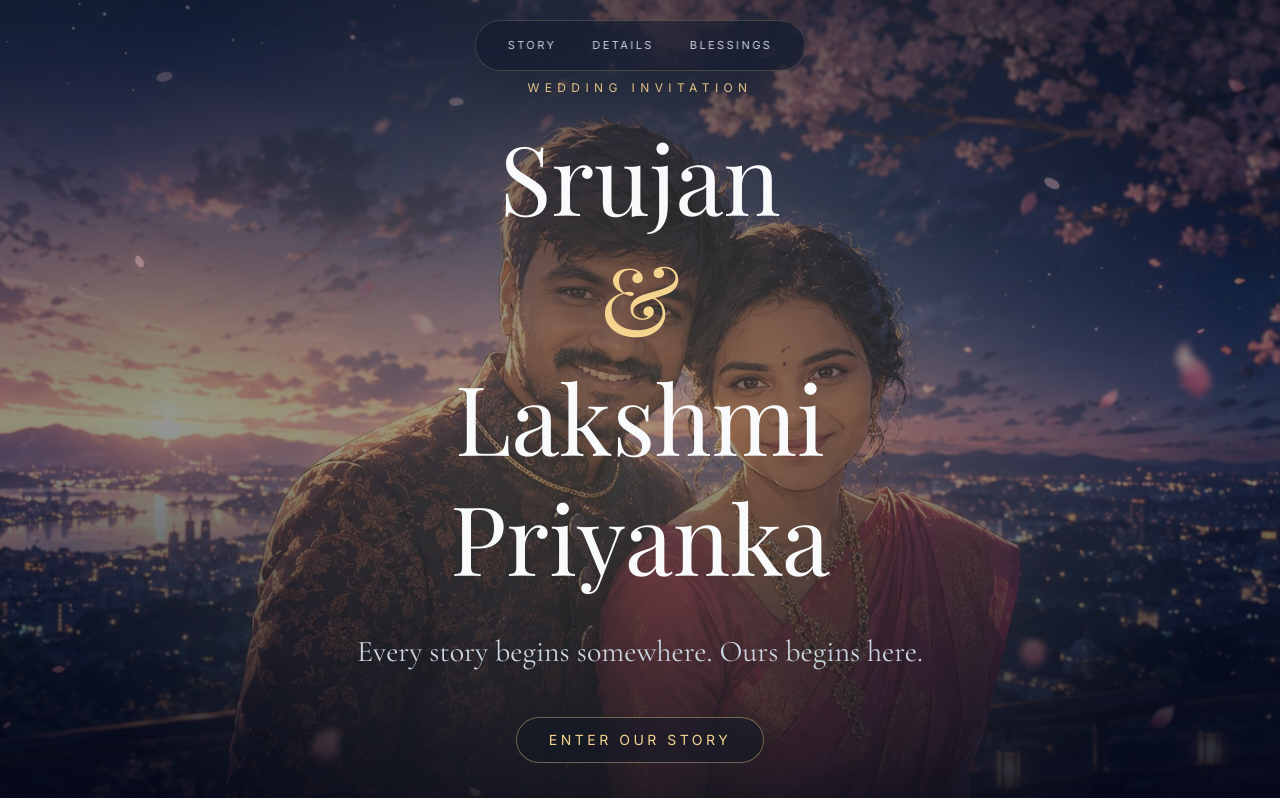
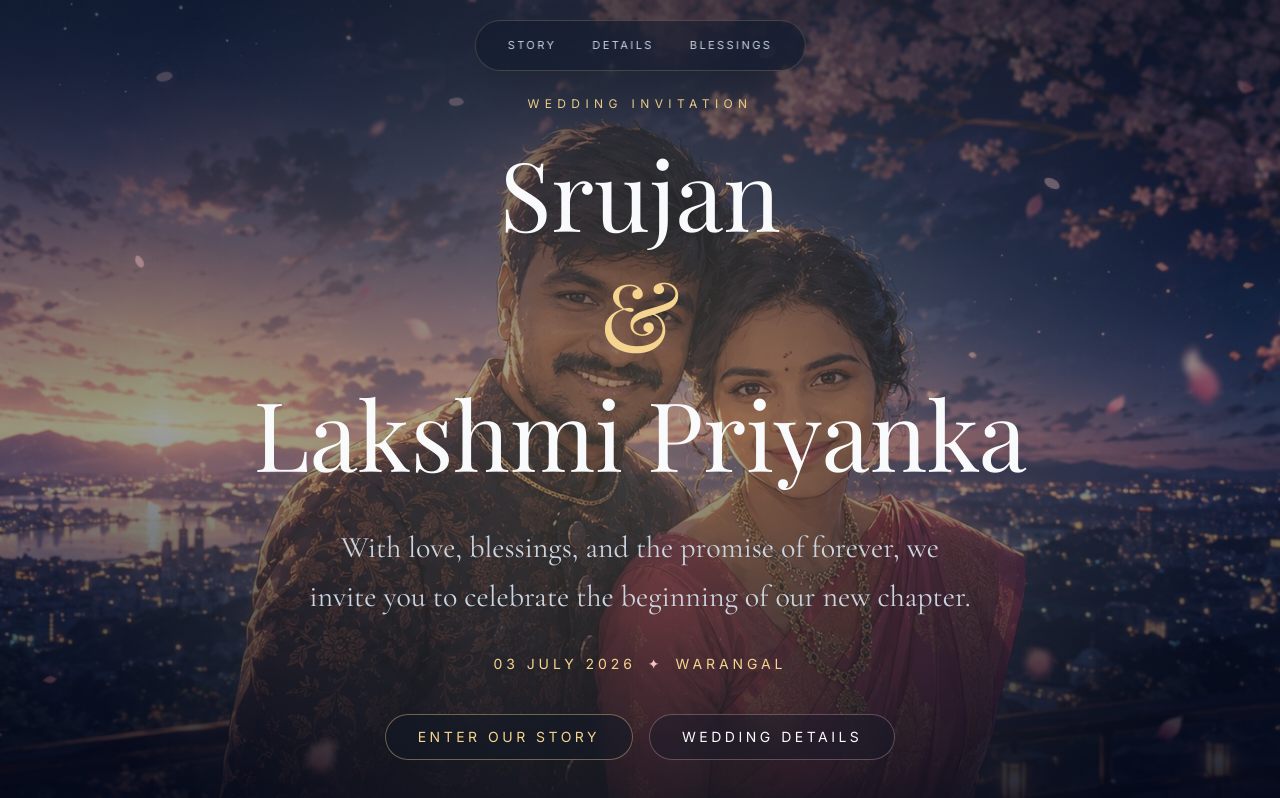
Before and after one commit to srujansudam/anime-wedding-invitation, a Next.js app: page / in a window 1280 px wide. Shown: the top 798 px of the page. Built offline with nearby package versions, Linux system fonts and the light colour scheme; a web font is replaced by a local one.

Commit message:
Polish hero section copy and layout

```diff
--- a/app/page.tsx
+++ b/app/page.tsx
@@ -1,10 +1,10 @@
 "use client";
 
 import FloatingPetals from "@/components/FloatingPetals";
+import FloatingNav from "@/components/FloatingNav";
 import LoveStory from "@/components/LoveStory";
 import WeddingDetails from "@/components/WeddingDetails";
 import Ending from "@/components/Ending";
-import FloatingNav from "@/components/FloatingNav";
 
 export default function Home() {
   return (
@@ -14,38 +14,52 @@ export default function Home() {
 
       <section
         id="home"
-        className="relative flex min-h-screen items-center justify-center overflow-hidden px-6 py-20"
+        className="relative flex min-h-screen items-center justify-center overflow-hidden px-6 py-24"
       >
         <img
           src="/images/hero-couple.jpg"
-          alt="Wedding hero"
-          className="absolute inset-0 h-full w-full object-cover"
+          alt="Srujan and Lakshmi Priyanka wedding invitation"
+          className="absolute inset-0 h-full w-full object-cover object-center"
         />
 
-        <div className="absolute inset-0 bg-gradient-to-b from-[#0F172A]/70 via-[#0F172A]/45 to-[#020617]/95" />
+        <div className="absolute inset-0 bg-gradient-to-b from-[#0F172A]/75 via-[#0F172A]/42 to-[#020617]/95" />
         <div className="absolute inset-0 bg-[radial-gradient(circle_at_center,rgba(245,212,143,0.20),transparent_38rem)]" />
 
-        <div className="relative z-10 mx-auto max-w-3xl text-center">
+        <div className="relative z-10 mx-auto max-w-4xl text-center">
           <p className="mb-5 text-xs uppercase tracking-[0.45em] text-[#F5D48F]">
             Wedding Invitation
           </p>
 
-          <h1 className="font-display text-6xl leading-tight text-[#F9FAFB] md:text-8xl">
+          <h1 className="font-display text-5xl leading-tight text-[#F9FAFB] md:text-8xl">
             Srujan
             <span className="block text-[#F5D48F]">&</span>
             Lakshmi Priyanka
           </h1>
 
-          <p className="font-romantic mt-8 text-2xl leading-relaxed text-[#CBD5E1] md:text-3xl">
-            Every story begins somewhere. Ours begins here.
+          <p className="font-romantic mx-auto mt-8 max-w-2xl text-2xl leading-relaxed text-[#CBD5E1] md:text-3xl">
+            With love, blessings, and the promise of forever, we invite you to
+            celebrate the beginning of our new chapter.
           </p>
 
-          <div className="mt-10">
+          <div className="mt-8 flex flex-col items-center justify-center gap-3 text-sm uppercase tracking-[0.28em] text-[#F5D48F] md:flex-row">
+            <span>03 July 2026</span>
+            <span className="hidden text-[#F4C2C2] md:inline">✦</span>
+            <span>Warangal</span>
+          </div>
+
+          <div className="mt-10 flex flex-col items-center justify-center gap-4 sm:flex-row">
             <a
               href="#story"
               className="inline-flex rounded-full border border-[#F5D48F]/40 bg-[#111827]/50 px-8 py-3 text-sm uppercase tracking-[0.25em] text-[#F5D48F] backdrop-blur-md transition hover:bg-[#F5D48F] hover:text-[#0F172A]"
             >
               Enter Our Story
+            </a>
+
+            <a
+              href="#details"
+              className="inline-flex rounded-full border border-[#F4C2C2]/30 bg-[#0F172A]/35 px-8 py-3 text-sm uppercase tracking-[0.25em] text-[#F9FAFB] backdrop-blur-md transition hover:bg-[#F4C2C2] hover:text-[#0F172A]"
+            >
+              Wedding Details
             </a>
           </div>
         </div>
```
